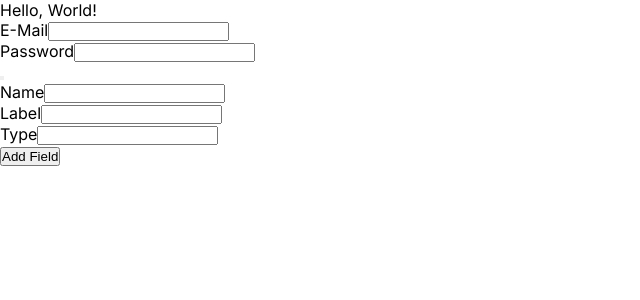
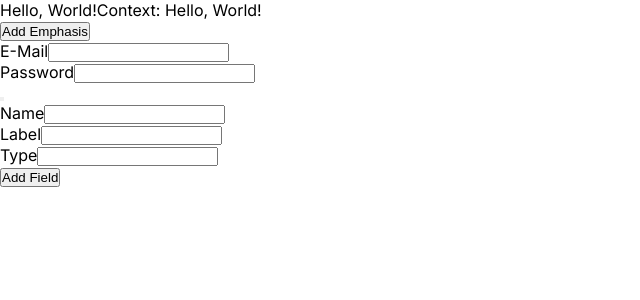
Before and after one commit to JamesonRGrieve-Instruction/EXSM-3939-LEC-2024-WI2-Demo, a Next.js app: page / in a window 1280 px wide. Shown: the top 300 px of the page, without its empty margins (0-640 px from the left). Built offline with nearby package versions, Linux system fonts and the light colour scheme.

Commit message:
State-driven context with mutation;

```diff
--- a/src/app/Paragraph.jsx
+++ b/src/app/Paragraph.jsx
@@ -1,4 +1,23 @@
-import React from "react";
+import React, { useContext } from "react";
+// In order to useContext, we must import the context we created higher in the hierarchy.
+import { ExampleContext } from "./page";
 export default function Paragraph({ text }) {
-  return <p>{text}</p>;
+  // You can use useContext() directly in the JSX, but it will not like it if it is conditionally rendered, or if it is used multiple times. Therefore, typically best to assign it to a constant.
+  const contextValue = useContext(ExampleContext);
+  return (
+    <div>
+      <p>
+        {/* To get the value of a state-driven context, reference whatever key of the context object to which you assigned the state value reference. */}
+        {text}Context: {contextValue.data}
+      </p>
+      <button
+        onClick={() => {
+          // To change the value of a state-driven context, call the key of the context object to which you assigned the setState function (in the exact same way you would call said setState function).
+          contextValue.mutate((previous) => previous + "!");
+        }}
+      >
+        Add Emphasis
+      </button>
+    </div>
+  );
 }
--- a/src/app/page.jsx
+++ b/src/app/page.jsx
@@ -1,5 +1,5 @@
 "use client";
-import React, { useState } from "react";
+import React, { useState, createContext } from "react";
 import Paragraph from "./Paragraph";
 import Form from "./Form";
 const additionFields = [
@@ -7,12 +7,22 @@ const additionFields = [
   { name: "label", label: "Label", type: "text" },
   { name: "type", label: "Type", type: "text" },
 ];
+// When creating context, create it outside the component so that it isn't reinitalized every render and ensure to export it. In JavaScript, it can be an empty argument list (only TypeScript gets upset).
+export const ExampleContext = createContext();
 export default function Home() {
   const [displayFields, setDisplayFields] = useState([
     { name: "email", label: "E-Mail", type: "text" },
     { name: "password", label: "Password", type: "password" },
   ]);
+  // With this context we are providing a way to change the value as well as read the value, so we are binding it to a state.
+  const [exampleText, setExampleText] = useState("Hello, World!");
   return (
+    // Everything within the provider has access to the provider's value through a useContext() hook.
+    // The value prop of the provider sets the initial value of the context, in this case bound to the state via reference.
+    <ExampleContext.Provider
+      value={{ data: exampleText, mutate: setExampleText }}
+      /* value="Hello, World!" */
+    >
       <main>
         <Paragraph text="Hello, World!" />
 
@@ -36,5 +46,6 @@ export default function Home() {
           }}
         />
       </main>
+    </ExampleContext.Provider>
   );
 }
```
Lines whose indentation alone changed are shown as unchanged.
